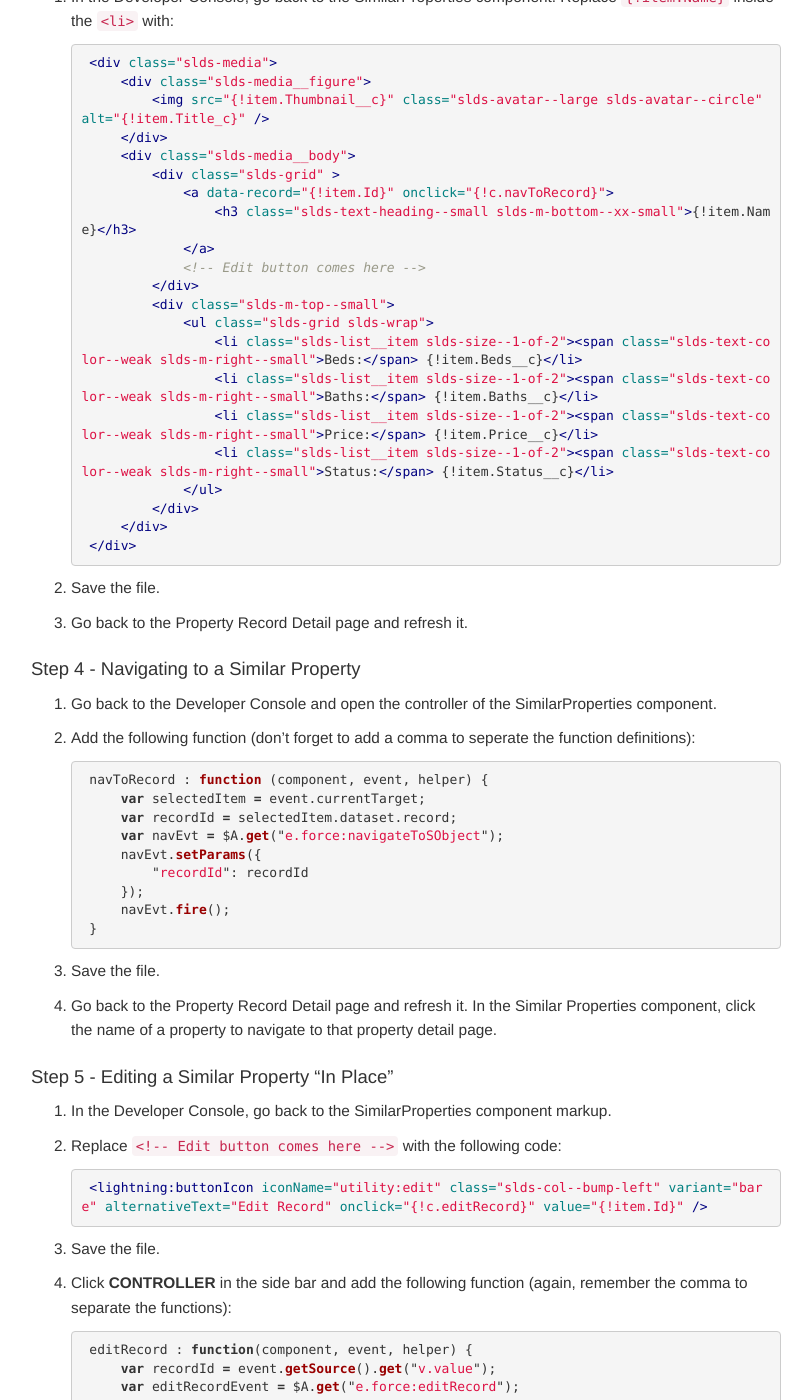
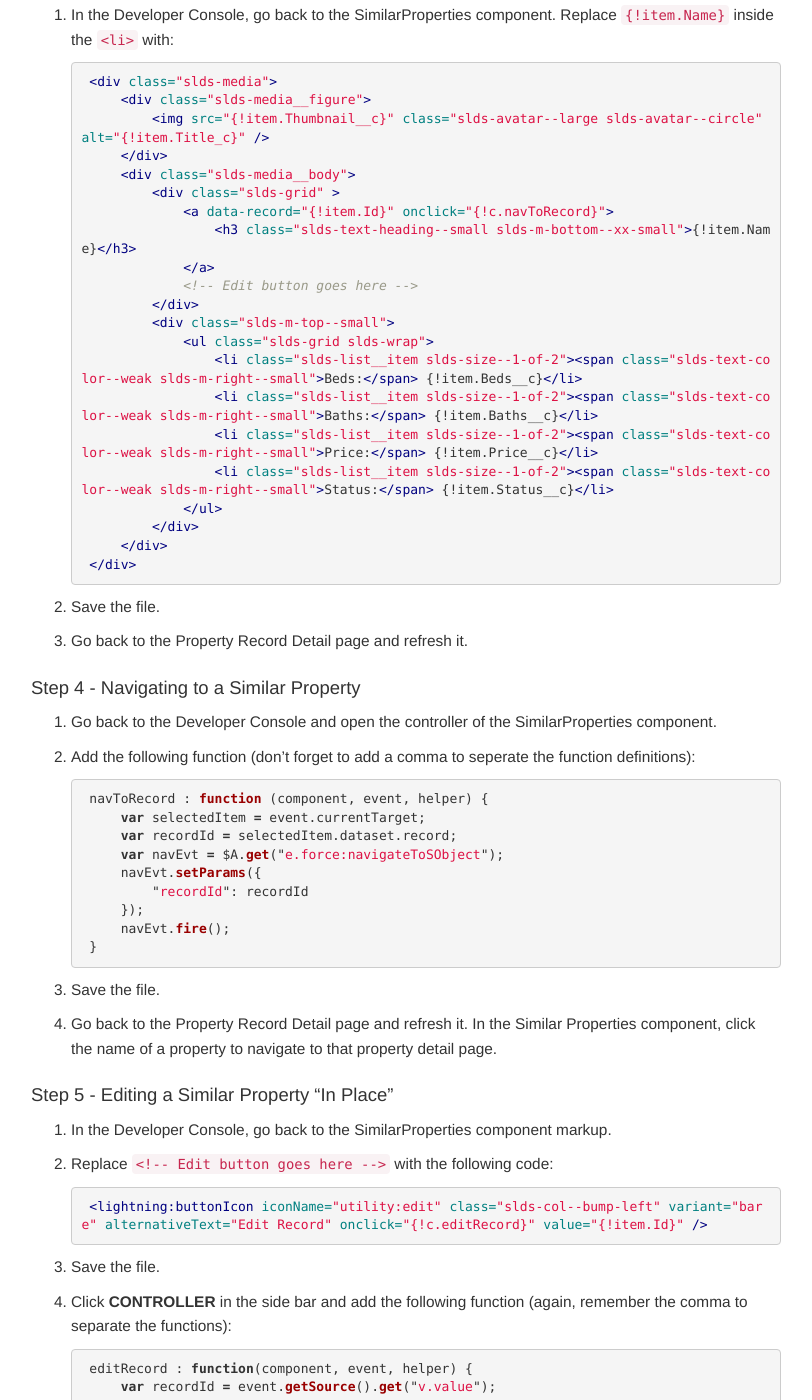
Before and after one commit to HassanNahhal/LightningNowWorkshop, a Jekyll site: the page built from Exercise_5.md, in a window 1280 px wide and 1400 px high, scrolled down 2185 px. Shown: the whole window, without its empty margins (39-851 px from the left). Built offline with Jekyll 4.4.1, drawn with Linux system fonts in a browser that asks for light colours; comment, search, counter and statistics services are not loaded; part of the change alters nothing that is shown; some of the changed text lies outside the part shown.

Commit message:
Update Exercise_5.md

````diff
--- a/Exercise_5.md
+++ b/Exercise_5.md
@@ -58,6 +58,7 @@ In this exercise you will learn how to:
     <aura:attribute name="similarProperties" type="Object[]" />
 
     <aura:handler name="init" value="{!this}" action="{!c.doInit}" />
+    <aura:handler event="force:refreshView" action="{!c.doInit}" />
 
     <lightning:card iconName="custom:custom85" title="Similar Properties">
         <div class="slds-p-left--medium slds-p-right--medium">
@@ -115,7 +116,7 @@ In this exercise you will learn how to:
 	            <a data-record="{!item.Id}" onclick="{!c.navToRecord}">
 	                <h3 class="slds-text-heading--small slds-m-bottom--xx-small">{!item.Name}</h3>
 	            </a>
-	            <!-- Edit button comes here -->
+	            <!-- Edit button goes here -->
 	        </div>
 	        <div class="slds-m-top--small">
 	            <ul class="slds-grid slds-wrap">
@@ -159,7 +160,7 @@ In this exercise you will learn how to:
 
 1. In the Developer Console, go back to the SimilarProperties component markup.
 
-1. Replace `<!-- Edit button comes here -->` with the following code:
+1. Replace `<!-- Edit button goes here -->` with the following code:
 
 	```html
 	<lightning:buttonIcon iconName="utility:edit" class="slds-col--bump-left" variant="bare" alternativeText="Edit Record" onclick="{!c.editRecord}" value="{!item.Id}" />
````
